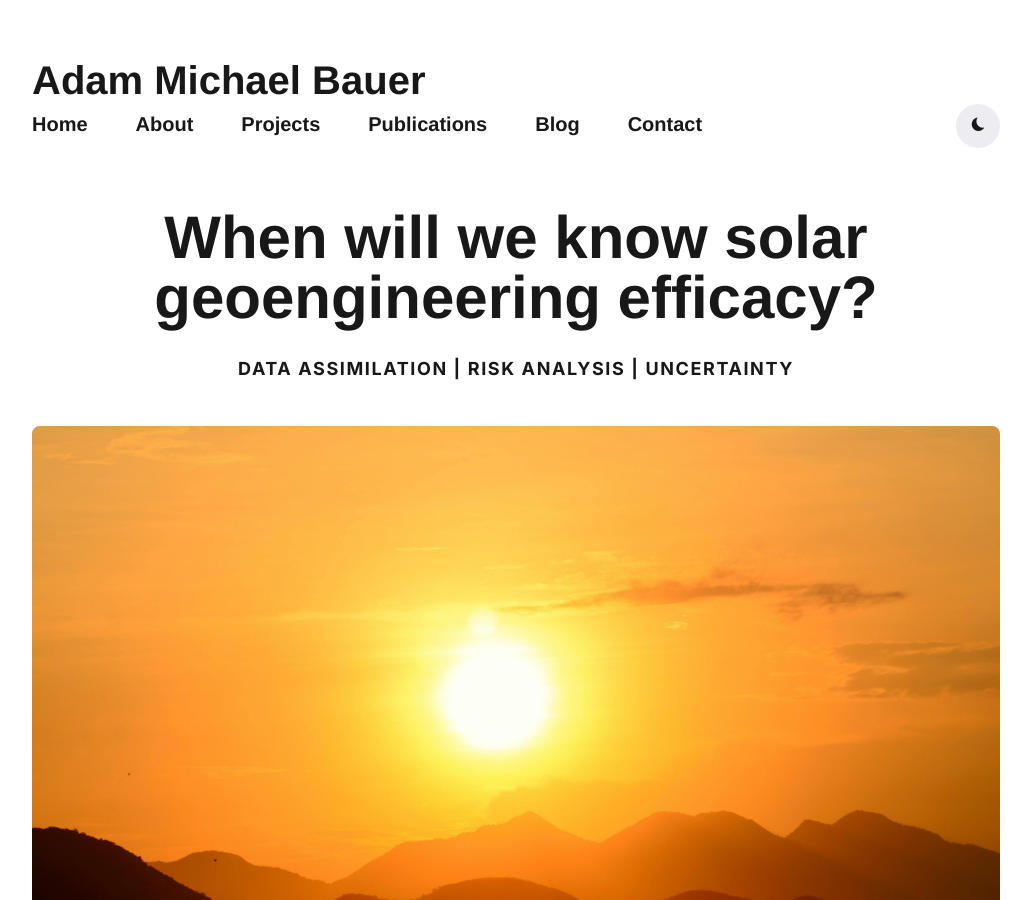
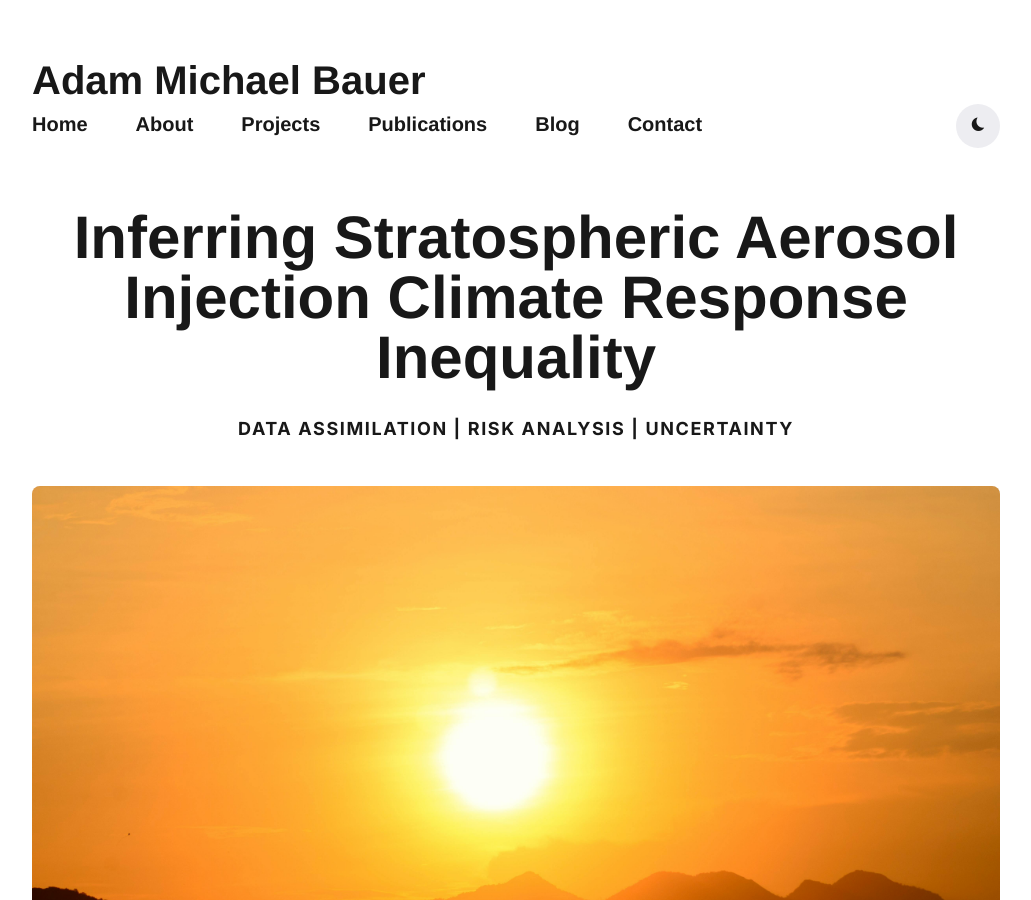
Before and after one commit to adam-bauer-34/adam-bauer-34.github.io, a Jekyll site: the page built from _projects/2025-08-1-sai-learning.md, in a window 1280 px wide and 900 px high. Shown: the whole window, without its empty margins (124-1155 px from the left). Built offline with Jekyll 4.4.1, drawn with Linux system fonts in a browser that asks for light colours; nearby versions of some CDN libraries; some web fonts are replaced.

Commit message:
update title of sai project

```diff
--- a/_projects/2025-08-1-sai-learning.md
+++ b/_projects/2025-08-1-sai-learning.md
@@ -1,5 +1,5 @@
 ---
-title: When will we know solar geoengineering efficacy?
+title: Inferring Stratospheric Aerosol Injection Climate Response Inequality
 date: 2025-08-01 08:01:35 +0300
 subtitle: Data assimilation | Risk analysis | Uncertainty
 image: '/images/project-images/sun.jpg'
```
